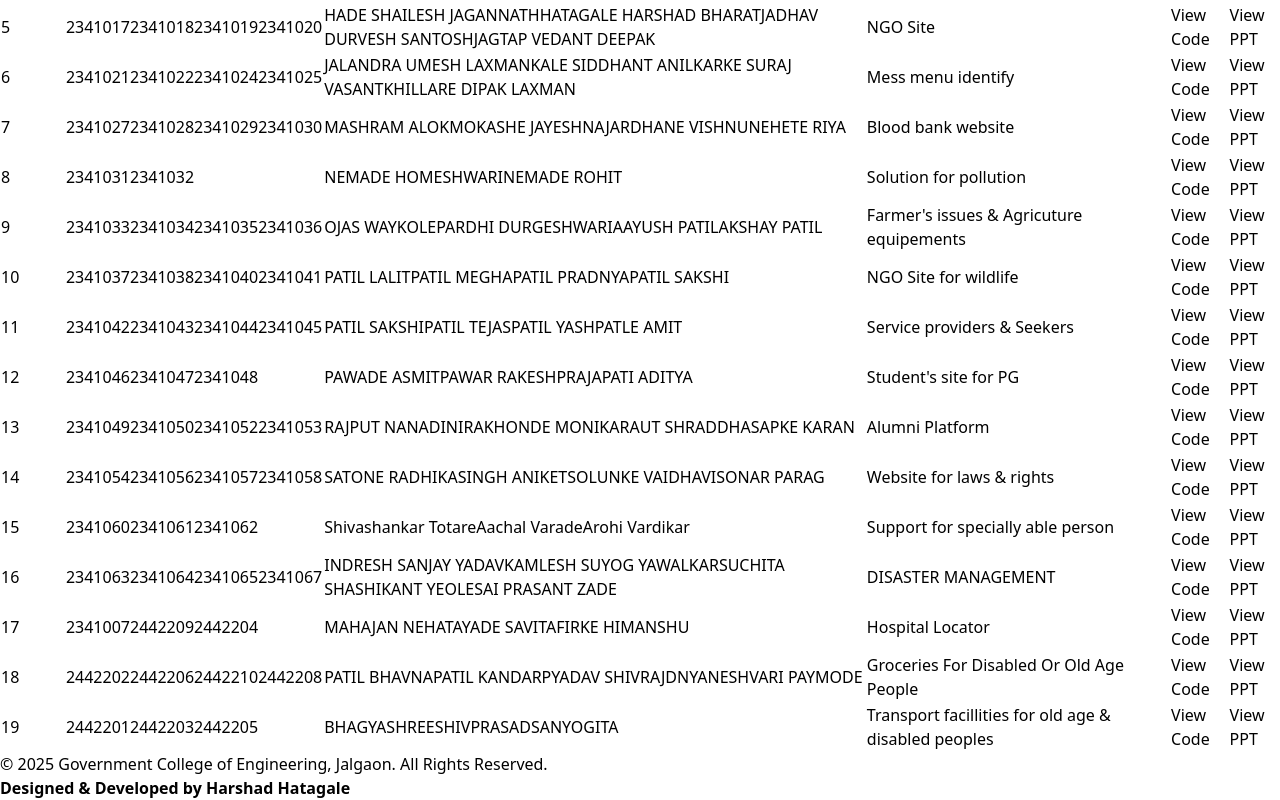
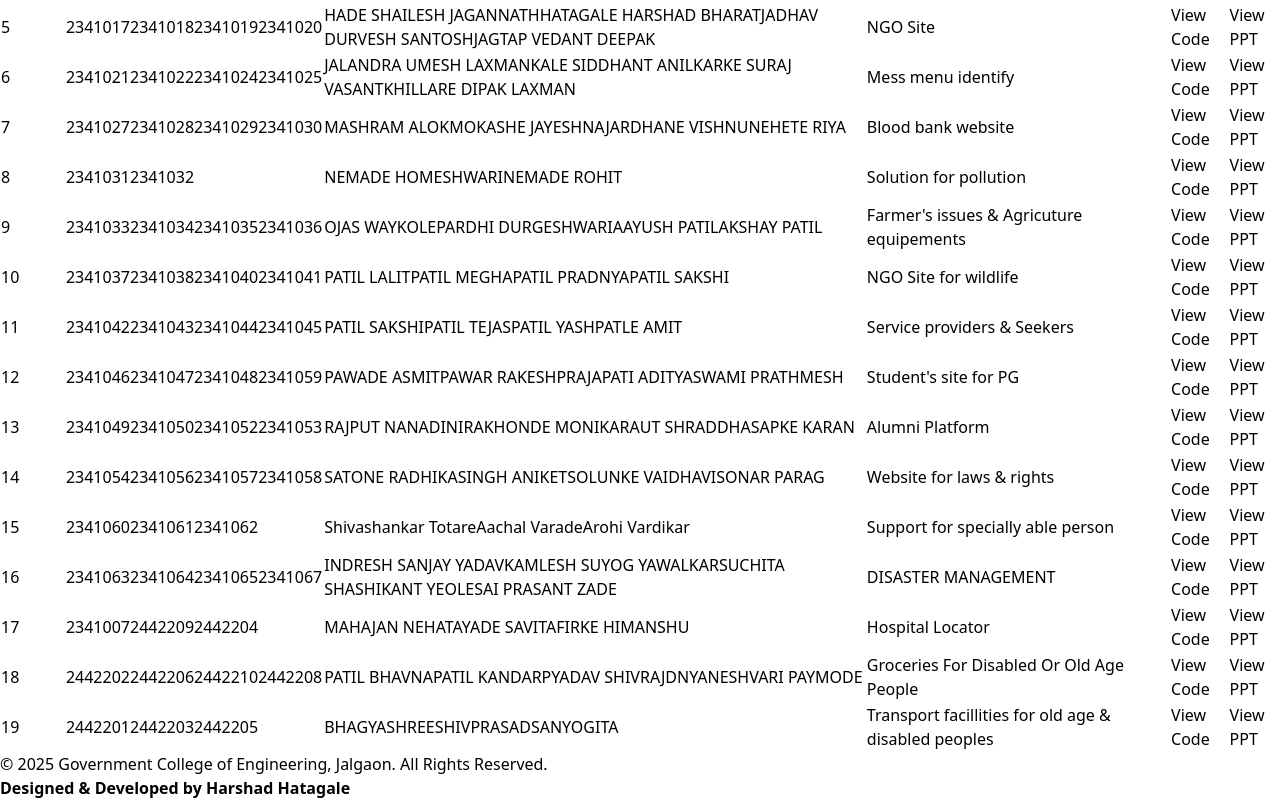
Before and after one commit to harshadhatagale/cep-project-list, a Next.js app: page / in a window 1280 px wide. Shown: the part 574-1374 px from the top of the page. Built offline with nearby package versions, Linux system fonts and the light colour scheme.

Commit message:
Some participants added

```diff
--- a/src/app/page.js
+++ b/src/app/page.js
@@ -104,10 +104,10 @@ export default function ProjectsPage() {
       id: 12,
       group: "12",
       name: "Student's site for PG",
-      prn: [2341046, 2341047, 2341048],
-      students: [ "PAWADE ASMIT", "PAWAR RAKESH","PRAJAPATI ADITYA"],
+      prn: [2341046, 2341047, 2341048, 2341059],
+      students: [ "PAWADE ASMIT", "PAWAR RAKESH","PRAJAPATI ADITYA", "SWAMI PRATHMESH"],
       link: "https://soyo-mwft.vercel.app/",
-      ppt:"#",
+      ppt:"https://docs.google.com/presentation/d/1_obDFXXJ45-8WL3Udiw0GAj5P7AdVkxm/edit?usp=drivesdk&ouid=107357105824273253423&rtpof=true&sd=true",
     },
     {
       id: 13,
@@ -143,7 +143,7 @@ export default function ProjectsPage() {
       prn: [2341063, 2341064, 2341065,2341067],
       students: ["INDRESH SANJAY YADAV", "KAMLESH SUYOG YAWALKAR", "SUCHITA SHASHIKANT YEOLE", "SAI PRASANT ZADE"],
       link: "https://disaster-aid-network.netlify.app/",
-      ppt:"#",
+      ppt:"https://docs.google.com/presentation/d/1dfTXWGJAaq7VkVSr3mF5-adrpjJ-wM-g/edit?usp=drivesdk&ouid=107427865176270548763&rtpof=true&sd=true",
     },
     {
       id: 17,
```
